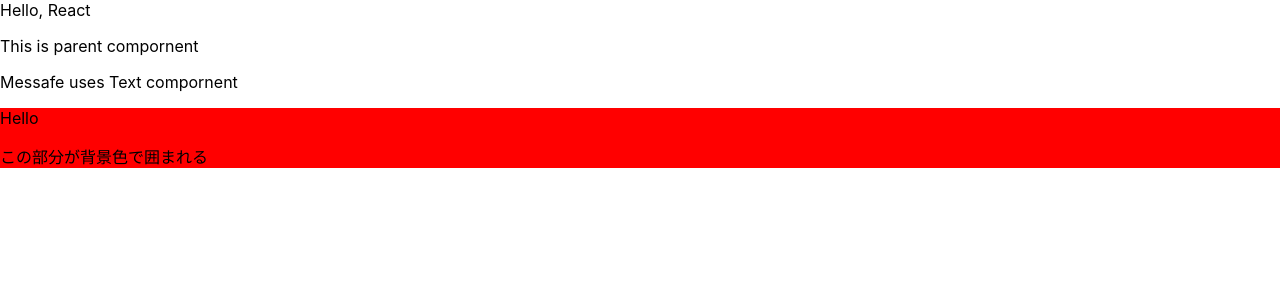
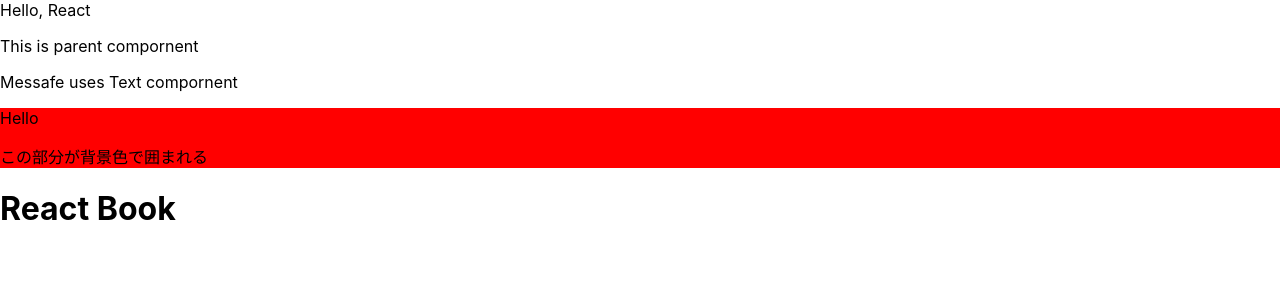
Before and after one commit to t0ottio13/learn-react, a React (Create React App) app: page / in a window 1280 px wide. Shown: the top 300 px of the page. Built offline with nearby package versions, Linux system fonts and the light colour scheme.

Commit message:
[add] Pageコンポーネントを追加

```diff
--- /dev/null
+++ b/src/components/ContextSample.tsx
@@ -0,0 +1,43 @@
+import React from "react";
+
+// Title用のContextを作成
+const TitleContext = React.createContext('');
+
+const Title = () => {
+    // Consumerを使って、Contextの値を参照する
+    return (
+        <TitleContext.Consumer>
+            {/* Consumer直下に関数を置いて、Contextの値を参照する */}
+            {(title) => {
+                return <h1>{title}</h1>
+            }}
+        </TitleContext.Consumer>
+    )
+};
+
+const Header = () => {
+    return (
+        <div>
+            {/* HeaderからTitleへは何もデータを渡さない */}
+            <Title></Title>
+        </div>
+    )
+};
+
+const Page = () => {
+    const title = 'React Book';
+
+    // Providerを使いContextに値をセットする
+    // Provider以下のコンポーネントから値を参照できる
+    // Headerに見るとprops渡しをしていないことが確認できる
+    return (
+        <TitleContext.Provider value={title}>
+            <Header />
+        </TitleContext.Provider>
+    );
+};
+
+// Contextを作成して、Providerで値をセット、Consumerで参照する
+// Providerは入れ子にでき、一番近いProviderの値を参照する
+
+export default Page;
--- a/src/index.tsx
+++ b/src/index.tsx
@@ -5,6 +5,7 @@
 import Hello from './components/Hello'
 import Message from './components/Message';
 import Parent from './components/ContainerSamples';
+import Page from './components/ContextSample';
 import reportWebVitals from './reportWebVitals';
 
 // ReactDOM.createRootにHTMLの設置先を設定し、rootオブジェクトを作成
@@ -21,6 +22,8 @@
     <Hello />
     <Message />
     <Parent />
+    <Page />
+
   </React.StrictMode>
 );
 
```
